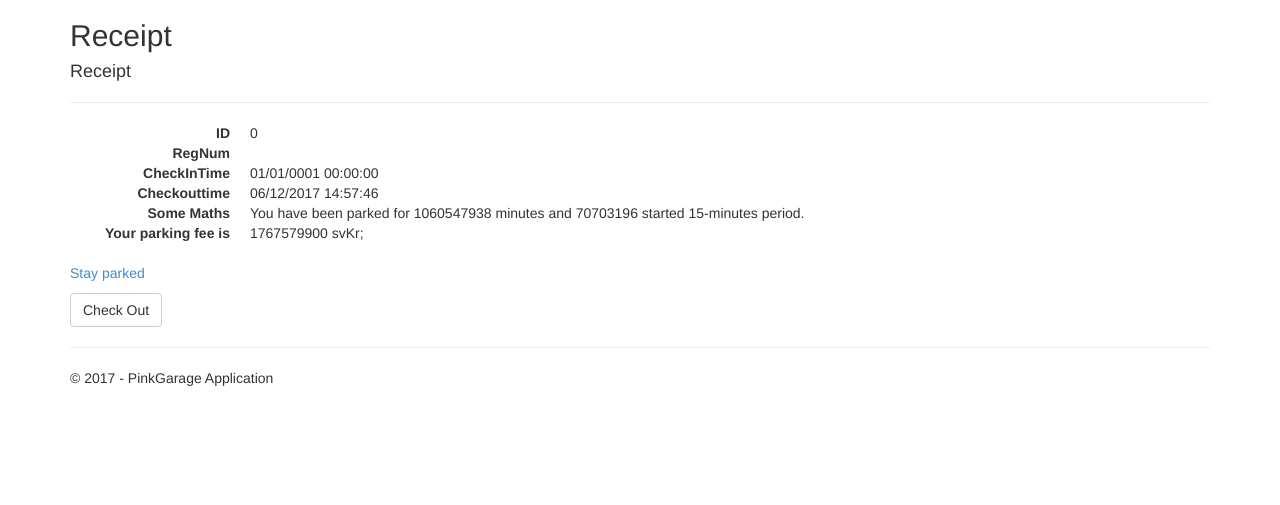
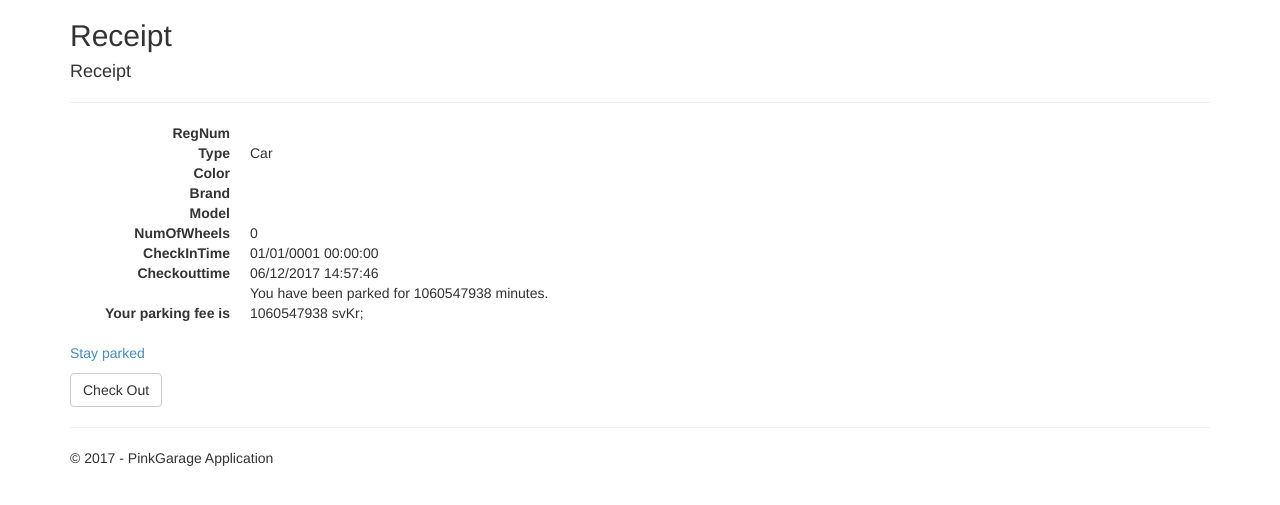
Before and after one commit to AyeshaAzam/Garage2.5MVCFinalVersion, an ASP.NET MVC app: template PinkGarage/Views/ParkedVehicles/Receipt.cshtml in a window 1280 px wide. Shown: the part 51-556 px from the top of the page. Run offline with ASP.NET Core 8 and stand-ins for ASP.NET MVC 5, Linux system fonts and the light colour scheme; the template is opened without the code that fills it, so the values that code supplies are empty; the project's own start-up code is not run, and a stand-in starts its controllers and pages; some libraries are stand-ins or nearby versions.

Commit message:
Changed math for parking fee

```diff
--- a/PinkGarage/Views/ParkedVehicles/Receipt.cshtml
+++ b/PinkGarage/Views/ParkedVehicles/Receipt.cshtml
@@ -10,14 +10,6 @@
     <h4>Receipt</h4>
     <hr />
     <dl class="dl-horizontal">
-       <dt>
-            @Html.DisplayNameFor(model => model.ID)
-        </dt>
-        <dd>
-            @Html.DisplayFor(model => model.ID)
-        </dd>
-
-
         <dt>
             @Html.DisplayNameFor(model => model.RegNum)
         </dt>
@@ -27,12 +19,53 @@
         </dd>
 
         <dt>
+            @Html.DisplayNameFor(model => model.Type)
+        </dt>
+
+        <dd>
+            @Html.DisplayFor(model => model.Type)
+        </dd>
+
+        <dt>
+            @Html.DisplayNameFor(model => model.Color)
+        </dt>
+
+        <dd>
+            @Html.DisplayFor(model => model.Color)
+        </dd>
+
+        <dt>
+            @Html.DisplayNameFor(model => model.Brand)
+        </dt>
+
+        <dd>
+            @Html.DisplayFor(model => model.Brand)
+        </dd>
+
+        <dt>
+            @Html.DisplayNameFor(model => model.Model)
+        </dt>
+
+        <dd>
+            @Html.DisplayFor(model => model.Model)
+        </dd>
+
+        <dt>
+            @Html.DisplayNameFor(model => model.NumOfWheels)
+        </dt>
+
+        <dd>
+            @Html.DisplayFor(model => model.NumOfWheels)
+        </dd>
+
+        <dt>
             @Html.DisplayNameFor(model => model.CheckInTime)
         </dt>
 
         <dd>
             @Html.DisplayFor(model => model.CheckInTime)
         </dd>
+
         <dt>
             Checkouttime
         </dt>
@@ -40,21 +73,15 @@
         <dd>
             @DateTime.Now
 
-        </dd>
-        <dt>
-            Some Maths
-        </dt>
-        <dd>
+
             @{
 
                 TimeSpan timePared = DateTime.Now - Model.CheckInTime;
 
-                double checkQuarters = Math.Ceiling(timePared.TotalMinutes / 15); // Check how many started 15-minutes period you have been parked
-
-                double totalCosts = checkQuarters * 25;
+                double totalCosts = Math.Ceiling(timePared.TotalMinutes);
 
             }
-            You have been parked for @Math.Ceiling(timePared.TotalMinutes) minutes and @checkQuarters started 15-minutes period.
+            <br />You have been parked for @Math.Ceiling(timePared.TotalMinutes) minutes.
 
         </dd>
         <dt>Your parking fee is</dt>
```
